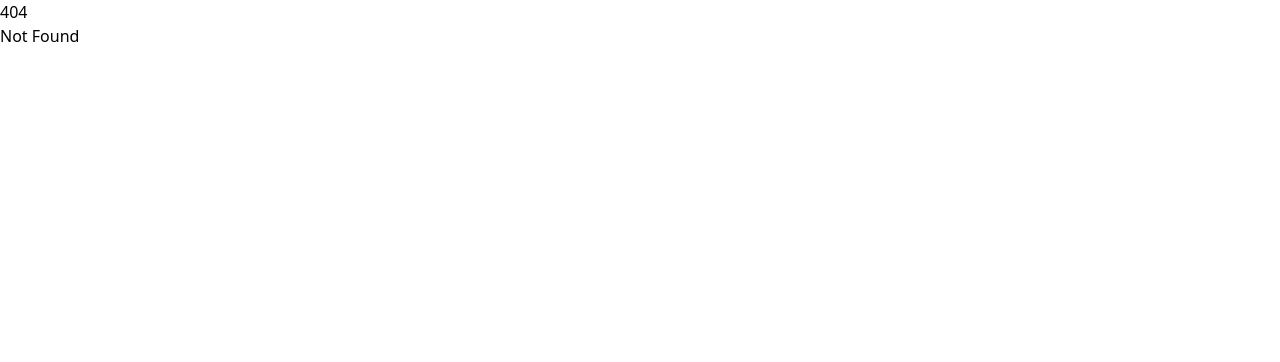
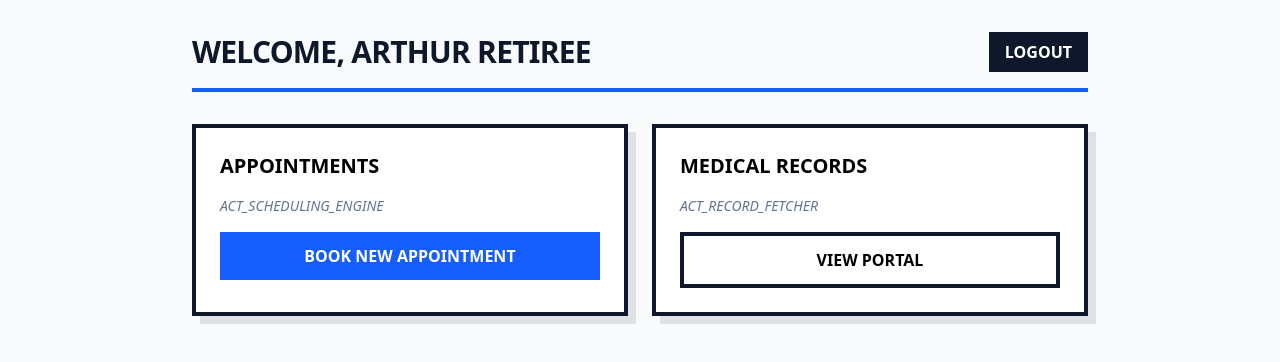
Before and after one commit to TF259/MCOMD2SWE-Patient-Centric-Hospital, a SvelteKit app: page /dashboard in a window 1280 px wide. Before the commit this address had no page. Shown: the top 362 px of the page. Built offline with nearby package versions, Linux system fonts and the light colour scheme.

Commit message:
feat: create dashboard page with patient greeting and appointment/medical records sections

```diff
--- /dev/null
+++ b/src/routes/dashboard/+page.svelte
@@ -0,0 +1,35 @@
+<script lang="ts">
+    // In a later task, we will load this data dynamically from the server
+    let patient_name = "Arthur Retiree";
+</script>
+
+<div class="min-h-screen bg-slate-50 p-8 font-sans">
+    <div class="max-w-4xl mx-auto">
+        <header class="flex justify-between items-center border-b-4 border-blue-600 pb-4 mb-8">
+            <h1 class="text-3xl font-black text-slate-900 uppercase tracking-tight">
+                Welcome, {patient_name}
+            </h1>
+            <a href="/" class="bg-slate-900 text-white px-4 py-2 font-bold hover:bg-slate-700">
+                LOGOUT
+            </a>
+        </header>
+
+        <div class="grid grid-cols-1 md:grid-cols-2 gap-6">
+            <div class="bg-white border-4 border-slate-900 p-6 shadow-[8px_8px_0px_rgba(0,0,0,0.1)]">
+                <h2 class="text-xl font-bold mb-4 uppercase">Appointments</h2>
+                <p class="text-slate-500 italic mb-4 text-sm">ACT_SCHEDULING_ENGINE</p>
+                <button class="w-full bg-blue-600 text-white py-3 font-bold hover:bg-blue-700">
+                    BOOK NEW APPOINTMENT
+                </button>
+            </div>
+
+            <div class="bg-white border-4 border-slate-900 p-6 shadow-[8px_8px_0px_rgba(0,0,0,0.1)]">
+                <h2 class="text-xl font-bold mb-4 uppercase">Medical Records</h2>
+                <p class="text-slate-500 italic mb-4 text-sm">ACT_RECORD_FETCHER</p>
+                <button class="w-full border-4 border-slate-900 py-3 font-bold hover:bg-slate-100">
+                    VIEW PORTAL
+                </button>
+            </div>
+        </div>
+    </div>
+</div>
```
Also changed, not shown: 1 other file (tests, documents, lock files or other folders).
